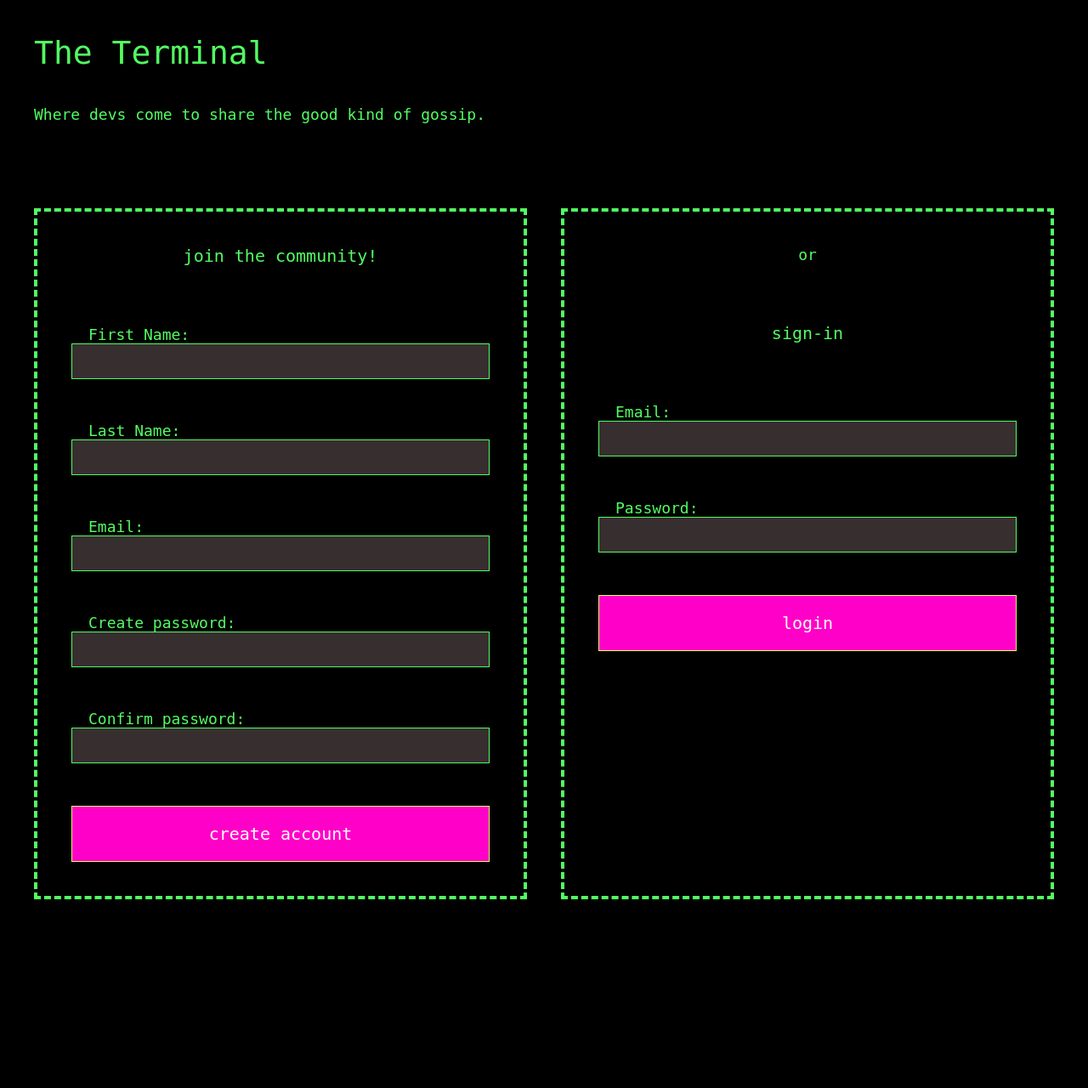
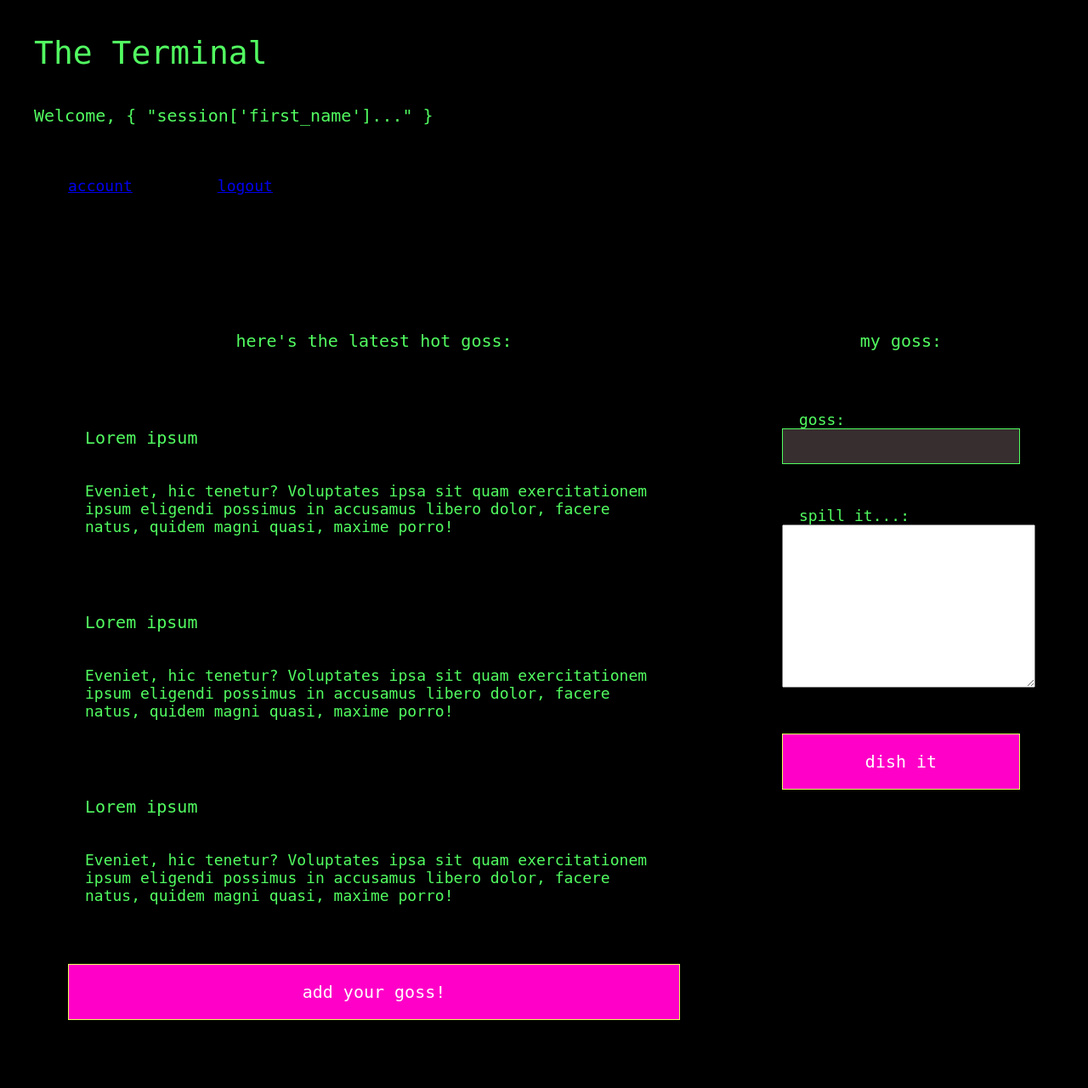
Before and after one commit to gabbe-grodin/group_project_gossip_terminal, a Flask app: page /user/1/dashboard in a window 1280 px wide. Shown: the whole page at 85% size. Before the commit the page ends 1058 px from the top, so only its background shows below. Run offline with Flask 3, Linux system fonts and the light colour scheme; data that the repository does not hold is empty.

Commit message:
added gitignore, built dash.html foundation

```diff
--- a/flask_app/config/mysqlconnection.py
+++ b/flask_app/config/mysqlconnection.py
@@ -3,7 +3,7 @@ class MySQLConnection:
     def __init__(self, db):
         connection = pymysql.connect(host = 'localhost',
                                     user = 'root', # change the user and password as needed
-                                    password = 'rootroot',
+                                    password = 'ihaveboundaries',
                                     db = db,
                                     charset = 'utf8mb4',
                                     cursorclass = pymysql.cursors.DictCursor,
--- a/flask_app/static/css/style.css
+++ b/flask_app/static/css/style.css
@@ -187,6 +187,12 @@ button{
 #reg{
     width: 1360px;
 }
+#big-section{
+    width: 70%;
+}
+#sml-section{
+    width: 30%;
+}
 /*******************************************/
 /*! PADDING & MARGIN
 /*******************************************/
--- a/flask_app/templates/dash.html
+++ b/flask_app/templates/dash.html
@@ -13,7 +13,14 @@
     <header>
         <!-- <object data="/flask_app/static/images/svg/logo.svg" type=""></object> -->
         <h1>The Terminal</h1>
-        <nav class="upper flx gap-2 mb italic">Where devs come to share the good kind of gossip.
+        <h2>Welcome, { "session['first_name']..." }</h2>
+        <nav class="upper flx gap-2 mb italic">
+            <span>
+                <a href="#">account</a>
+            </span>
+            <span>
+                <a href="#">logout</a>
+            </span>
         </nav>
     </header>
     <!-- HEADER END -->
@@ -40,65 +47,56 @@
 
 
 
-            <!-- REGISTRATION FORM -->
+            <!-- LATEST GOSS -->
 
-            <form action="/register" method="post" class="flx col gap-1" id="reg">
-                <h2 class="upper mb text-center italic">join the community!</h2>
+            <section class="flx col gap-1" id="big-section">
+                <h2 class="upper mb text-center italic">here's the latest hot goss:</h2>
                 <div>
-                    <label for="first_name">First Name: </label>
-                    <input type="text" name="first_name">
+                    <h2>Lorem ipsum</h2>
+                    <p>Eveniet, hic tenetur? Voluptates ipsa sit quam exercitationem ipsum eligendi possimus in accusamus libero dolor, facere natus, quidem magni quasi, maxime porro!</p>
                 </div>
 
                 <div>
-                    <label for="last_name">Last Name: </label>
-                    <input type="text" name="last_name">
+                    <h2>Lorem ipsum</h2>
+                    <p>Eveniet, hic tenetur? Voluptates ipsa sit quam exercitationem ipsum eligendi possimus in accusamus libero dolor, facere natus, quidem magni quasi, maxime porro!</p>
                 </div>
 
                 <div>
-                    <label for="email">Email: </label>
-                    <input type="text" name="email">
+                    <h2>Lorem ipsum</h2>
+                    <p>Eveniet, hic tenetur? Voluptates ipsa sit quam exercitationem ipsum eligendi possimus in accusamus libero dolor, facere natus, quidem magni quasi, maxime porro!</p>
+                </div>
+
+
+                <div>
+                    <button type="submit">
+                        add your goss!
+                    </button>
+                </div>
+            </section>
+            <!-- SECTION END-->
+
+
+
+            <!-- MY GOSS -->
+
+            <section class="flx col gap-1" id="sml-section">
+                <h2 class="upper mb text-center italic">my goss:</h2>
+                <!-- or should we have this be a little form where you add goss right here and see it metriculate to the top of the list? -->
+                <div>
+                    <label for="goss">goss: </label>
+                    <input type="text" name="goss-title">
                 </div>
 
                 <div>
-                    <label for="password">Create password: </label>
-                    <input type="password" name="password">
+                    <label for="goss-description">spill it...: </label>
+                    <textarea name="" id="" cols="30" rows="10"></textarea>
                 </div>
 
                 <div>
-                    <label for="confirm_password">Confirm password: </label>
-                    <input type="password" name="confirm_password">
+                    <button type="submit" >dish it</button>
                 </div>
-
-                <div>
-                    <button type="submit">
-                        create account
-                    </button>
-                </div>
-            </form>
-            <!-- FORM END REGISTRATION-->
-
-
-
-            <!-- LOGIN FORM -->
-
-            <form action="/login" method="post" class="flx col gap-1" id="login">
-                <span class="text-center mb">or</span>
-                <h2 class="upper mb text-center italic">sign-in</h2>
-                <div>
-                    <label for="email">Email: </label>
-                    <input type="text" name="email">
-                </div>
-
-                <div>
-                    <label for="password">Password: </label>
-                    <input type="password" name="password">
-                </div>
-
-                <div>
-                    <button type="submit" >login</button>
-                </div>
-            </form>
-            <!-- FORM LOGIN END -->
+            </section>
+            <!-- SECTION END -->
 
         </div>
     </main>
```
Also changed, not shown: 1 other file.
